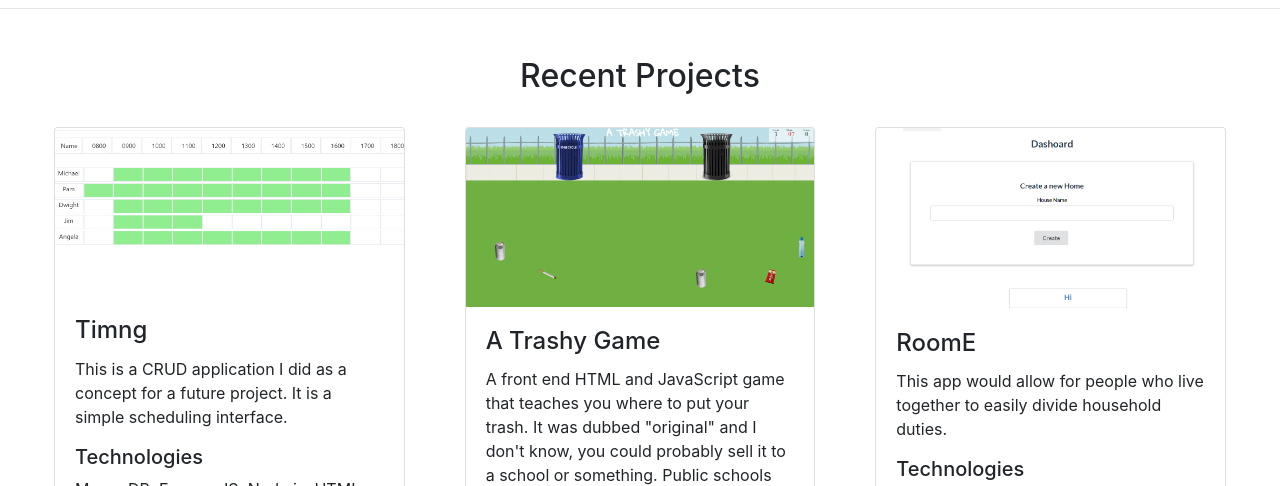
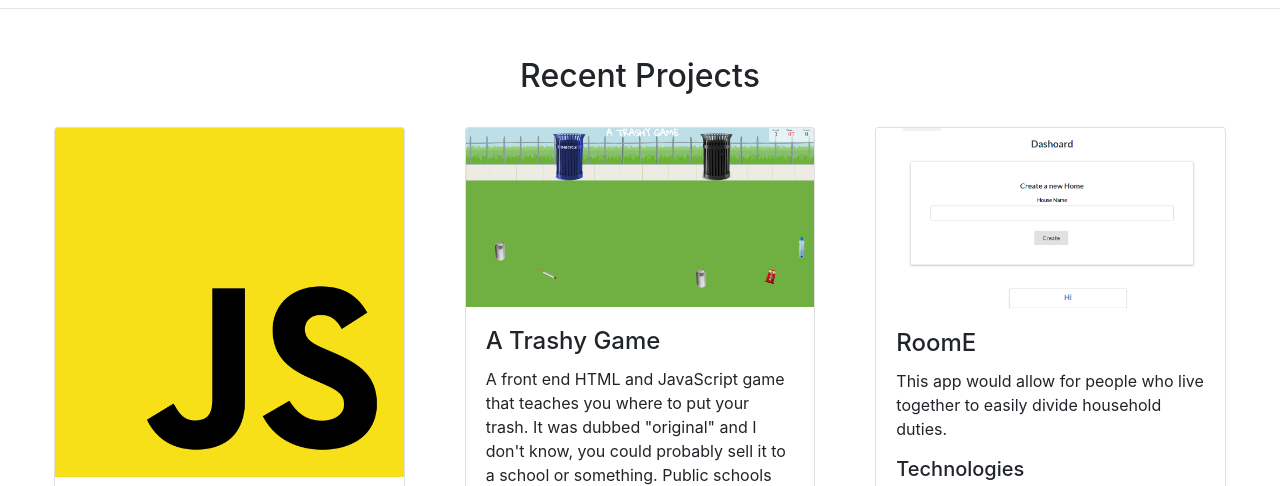
Before and after one commit to cameron-chromiak/cameron-chromiak.github.io, a plain HTML site: page index.html in a window 1280 px wide. Shown: the part 2120-2606 px from the top of the page. Drawn offline with nearby package versions, Linux system fonts and the light colour scheme.

Commit message:
images be trippin dog

```diff
--- a/index.html
+++ b/index.html
@@ -120,7 +120,7 @@
       <div class="card-deck">
         <div class="col-md-6 col-lg-4 col-xs-10">
           <div class="card">
-            <img class="card-img-top" src="./img/env.png" alt="Timng">
+            <img class="card-img-top" src="./img/js.png" alt="Timng">
             <div class="card-body">
               <h4 class="card-title">Timng</h4>
               <p class="card-text">This is a CRUD application I did as a concept for a future project. It is a simple
```
